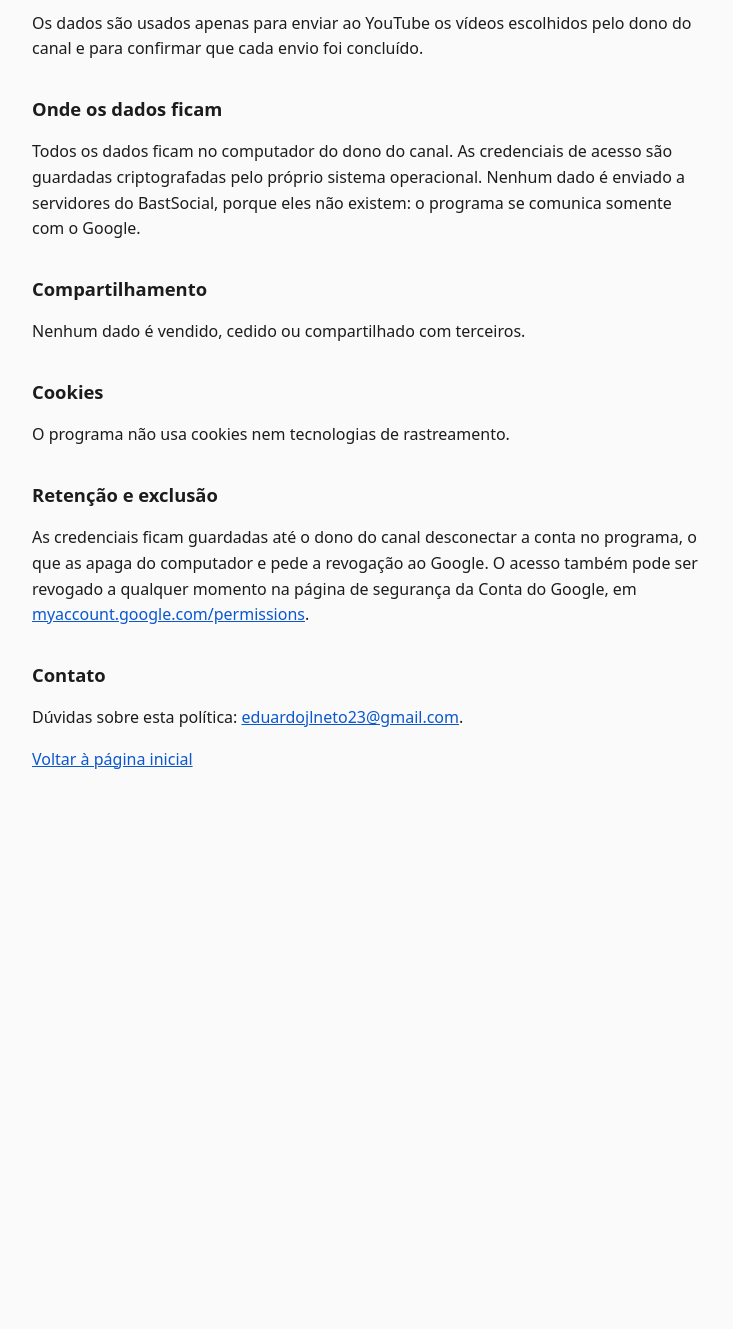
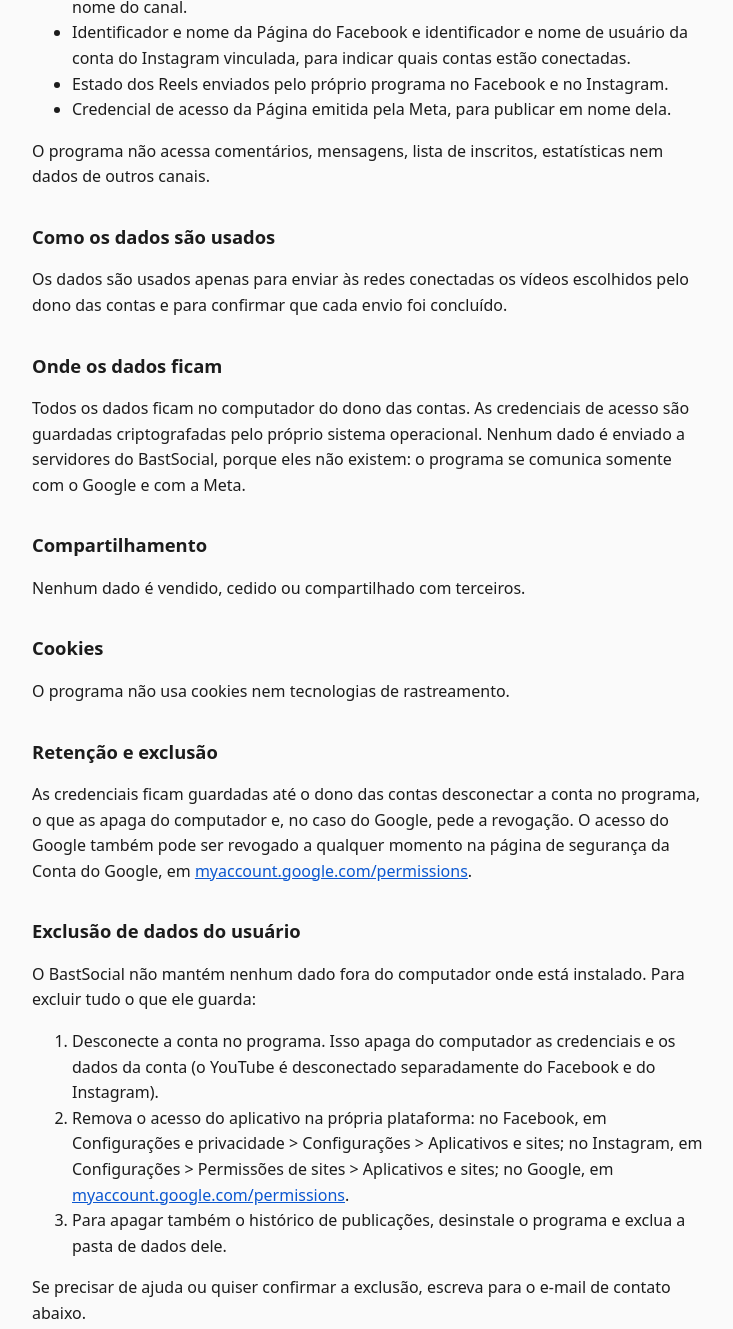
Before and after one commit to eduardoneto23/bastsocial, a plain HTML site: page privacidade.html in a window 1280 px wide. Shown: the part 770-2099 px from the top of the page, without its empty margins (272-1005 px from the left). Before the commit the page ends 1606 px from the top, so only its background shows below. Drawn offline with Linux system fonts and the light colour scheme.

Commit message:
Politica de privacidade: inclui Facebook e Instagram e a secao de exclusao de dados
Co-Authored-By: Claude Fable 5.2 <noreply@anthropic.com>

```diff
--- a/privacidade.html
+++ b/privacidade.html
@@ -19,8 +19,8 @@
   <p class="date">Última atualização: 16 de novembro de 2026.</p>
 
   <p>BastSocial (BAST SOCIAL PUBLISHER) é um programa de uso pessoal, instalado no computador do
-  dono do canal Bast, que envia vídeos para o YouTube. Esta política explica quais dados o programa
-  acessa e o que faz com eles.</p>
+  dono das contas, que envia vídeos para o YouTube, o Facebook e o Instagram. Esta política explica
+  quais dados o programa acessa e o que faz com eles.</p>
 
   <h2>Serviços de API do YouTube</h2>
   <p>O programa usa os Serviços de API do YouTube. Ao autorizá-lo, o usuário concorda com os
@@ -28,22 +28,31 @@
   pelo Google é descrito na
   <a href="https://www.google.com/policies/privacy">Política de Privacidade do Google</a>.</p>
 
+  <h2>Plataforma da Meta (Facebook e Instagram)</h2>
+  <p>O programa usa a API Graph da Meta para publicar Reels em uma Página do Facebook e na conta
+  profissional do Instagram vinculada a ela. O tratamento de dados pela Meta é descrito na
+  <a href="https://www.facebook.com/privacy/policy">Política de Privacidade da Meta</a>.</p>
+
   <h2>Dados acessados</h2>
   <ul>
     <li>Identificador e nome do canal do YouTube autorizado, para indicar qual conta está conectada.</li>
     <li>Estado dos vídeos enviados pelo próprio programa (em processamento, processado, rejeitado).</li>
     <li>Credenciais de acesso emitidas pelo Google (tokens OAuth) para enviar vídeos em nome do canal.</li>
+    <li>Identificador e nome da Página do Facebook e identificador e nome de usuário da conta do Instagram
+    vinculada, para indicar quais contas estão conectadas.</li>
+    <li>Estado dos Reels enviados pelo próprio programa no Facebook e no Instagram.</li>
+    <li>Credencial de acesso da Página emitida pela Meta, para publicar em nome dela.</li>
   </ul>
   <p>O programa não acessa comentários, mensagens, lista de inscritos, estatísticas nem dados de outros canais.</p>
 
   <h2>Como os dados são usados</h2>
-  <p>Os dados são usados apenas para enviar ao YouTube os vídeos escolhidos pelo dono do canal e para
-  confirmar que cada envio foi concluído.</p>
+  <p>Os dados são usados apenas para enviar às redes conectadas os vídeos escolhidos pelo dono das
+  contas e para confirmar que cada envio foi concluído.</p>
 
   <h2>Onde os dados ficam</h2>
-  <p>Todos os dados ficam no computador do dono do canal. As credenciais de acesso são guardadas
+  <p>Todos os dados ficam no computador do dono das contas. As credenciais de acesso são guardadas
   criptografadas pelo próprio sistema operacional. Nenhum dado é enviado a servidores do BastSocial,
-  porque eles não existem: o programa se comunica somente com o Google.</p>
+  porque eles não existem: o programa se comunica somente com o Google e com a Meta.</p>
 
   <h2>Compartilhamento</h2>
   <p>Nenhum dado é vendido, cedido ou compartilhado com terceiros.</p>
@@ -52,10 +61,24 @@
   <p>O programa não usa cookies nem tecnologias de rastreamento.</p>
 
   <h2>Retenção e exclusão</h2>
-  <p>As credenciais ficam guardadas até o dono do canal desconectar a conta no programa, o que as apaga
-  do computador e pede a revogação ao Google. O acesso também pode ser revogado a qualquer momento na
-  página de segurança da Conta do Google, em
+  <p>As credenciais ficam guardadas até o dono das contas desconectar a conta no programa, o que as apaga
+  do computador e, no caso do Google, pede a revogação. O acesso do Google também pode ser revogado a
+  qualquer momento na página de segurança da Conta do Google, em
   <a href="https://myaccount.google.com/permissions">myaccount.google.com/permissions</a>.</p>
+
+  <h2 id="exclusao-de-dados">Exclusão de dados do usuário</h2>
+  <p>O BastSocial não mantém nenhum dado fora do computador onde está instalado. Para excluir tudo o
+  que ele guarda:</p>
+  <ol>
+    <li>Desconecte a conta no programa. Isso apaga do computador as credenciais e os dados da conta
+    (o YouTube é desconectado separadamente do Facebook e do Instagram).</li>
+    <li>Remova o acesso do aplicativo na própria plataforma: no Facebook, em Configurações e privacidade
+    &gt; Configurações &gt; Aplicativos e sites; no Instagram, em Configurações &gt; Permissões de sites &gt;
+    Aplicativos e sites; no Google, em
+    <a href="https://myaccount.google.com/permissions">myaccount.google.com/permissions</a>.</li>
+    <li>Para apagar também o histórico de publicações, desinstale o programa e exclua a pasta de dados dele.</li>
+  </ol>
+  <p>Se precisar de ajuda ou quiser confirmar a exclusão, escreva para o e-mail de contato abaixo.</p>
 
   <h2>Contato</h2>
   <p>Dúvidas sobre esta política: <a href="mailto:eduardojlneto23@gmail.com">eduardojlneto23@gmail.com</a>.</p>
```
